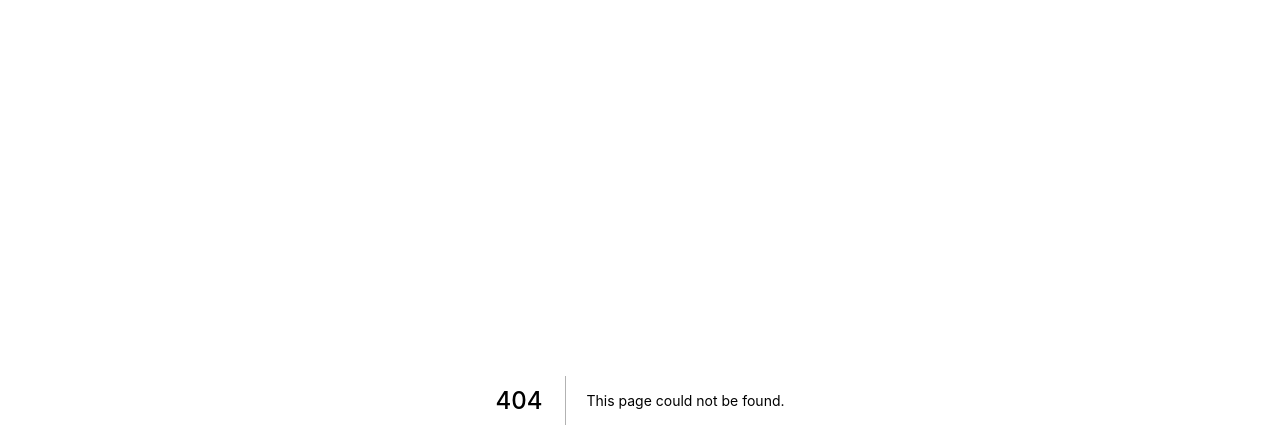
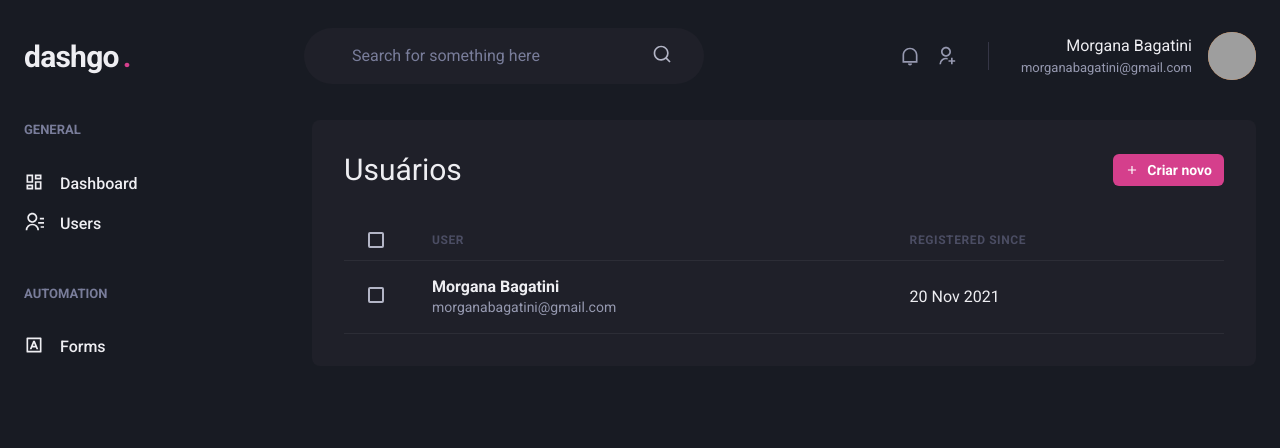
Before and after one commit to mbagatini/ignite-react-js, a Next.js app: page /users in a window 1280 px wide. Before the commit this address had no page. Shown: the top 448 px of the page. Built offline with nearby package versions, Linux system fonts and the light colour scheme; grey boxes are pictures that could not be loaded.

Commit message:
Listagem de usuários

```diff
--- /dev/null
+++ b/src/pages/users/index.tsx
@@ -0,0 +1,77 @@
+import {
+  Box,
+  Button,
+  Checkbox,
+  Flex,
+  Heading,
+  Icon,
+  Text,
+  Table,
+  Tbody,
+  Td,
+  Th,
+  Thead,
+  Tr,
+} from "@chakra-ui/react";
+import { RiAddLine } from "react-icons/ri";
+
+import { Header } from "../../components/Header";
+import { Sidebar } from "../../components/Sidebar";
+
+export default function UserList() {
+  return (
+    <Box>
+      <Header />
+
+      <Flex w="100%" maxW={1480} my="6" mx="auto" px="6">
+        <Sidebar />
+
+        <Box flex="1" borderRadius={8} bg="gray.800" p="8">
+          <Flex mb="8" justify="space-between" align="center">
+            <Heading size="lg" fontWeight="normal">
+              Usuários
+            </Heading>
+
+            <Button
+              as="a"
+              size="sm"
+              fontSize="sm"
+              colorScheme="pink"
+              leftIcon={<Icon as={RiAddLine} />}
+            >
+              Criar novo
+            </Button>
+          </Flex>
+
+          <Table colorScheme="whiteAlpha">
+            <Thead>
+              <Tr>
+                <Th px="6" color="gray.300" w="8">
+                  <Checkbox colorScheme="pink" />
+                </Th>
+                <Th>User</Th>
+                <Th>Registered since</Th>
+              </Tr>
+            </Thead>
+            <Tbody>
+              <Tr>
+                <Td px="6">
+                  <Checkbox colorScheme="pink" />
+                </Td>
+                <Td>
+                  <Box>
+                    <Text fontWeight="bold">Morgana Bagatini</Text>
+                    <Text fontSize="sm" color="gray.300">
+                      morganabagatini@gmail.com
+                    </Text>
+                  </Box>
+                </Td>
+                <Td>20 Nov 2021</Td>
+              </Tr>
+            </Tbody>
+          </Table>
+        </Box>
+      </Flex>
+    </Box>
+  );
+}
```
